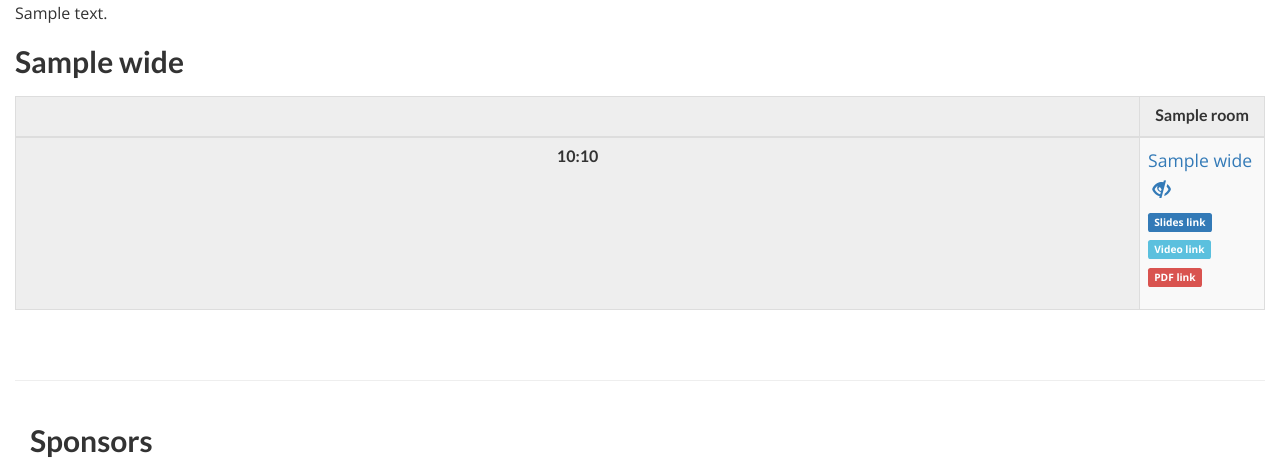
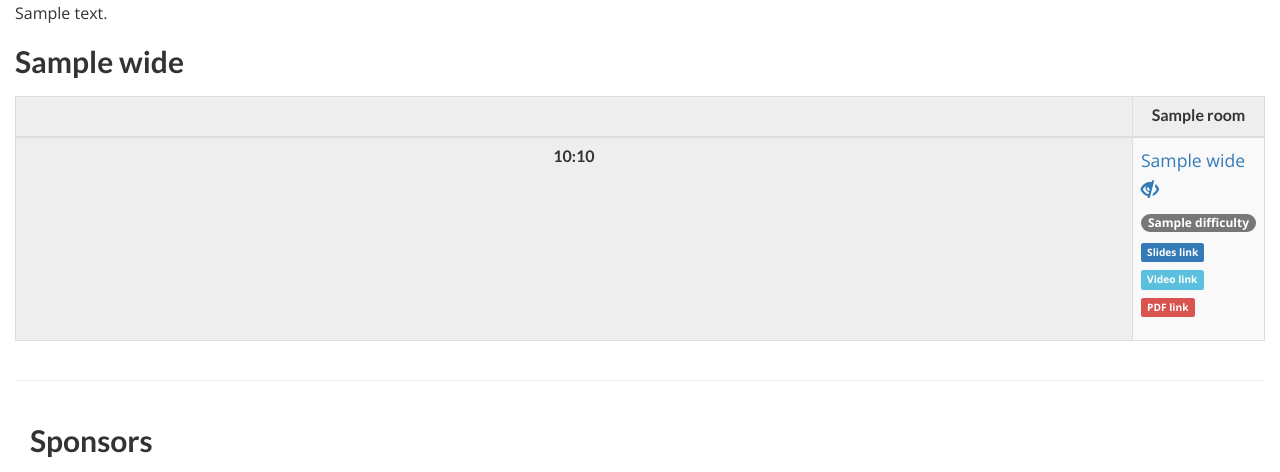
Before and after one commit to pythonkr/pyconkr-2017, a Django app: template pyconkr/templates/schedule.html in a window 1280 px wide. Shown: the part 74-546 px from the top of the page. Run offline with Django 3.2, Linux system fonts and the light colour scheme; the template is opened without the code that fills it: most values are stand-ins (such as "Sample title", 1, 10 or a date in 2020); grey boxes marked "Sample" are stand-in pictures; some libraries are stand-ins or nearby versions.

Commit message:
Add program difficulty to schedule

```diff
--- a/pyconkr/templates/schedule.html
+++ b/pyconkr/templates/schedule.html
@@ -92,7 +92,10 @@
               <div>
                 {{ s.name }}
                 {% if not s.is_recordable %}
-                  &nbsp;<span class="glyphicon glyphicon-eye-close"></span>
+                  <span class="glyphicon glyphicon-eye-close"></span>
+                {% endif %}
+                {% if program.difficulty %}
+                  <span class="badge badge-primary">{{ program.difficulty }}</span>
                 {% endif %}
               </div>
             </a>
```
